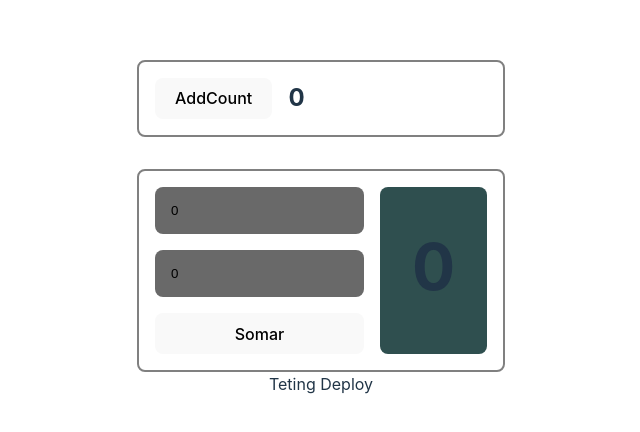
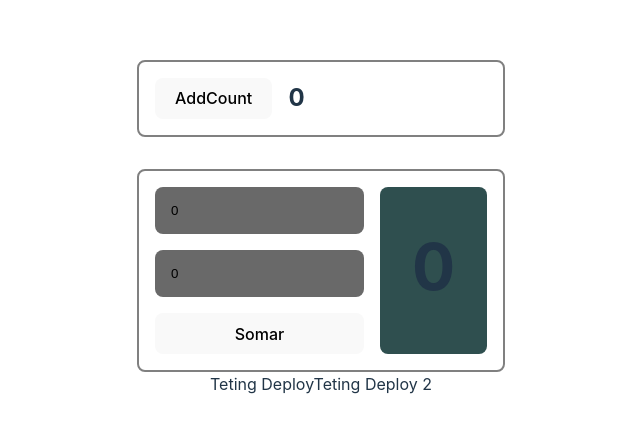
Before and after one commit to JhonesJhonatas/github-actions-tests, a React (Vite) app: page / in a window 1280 px wide. Shown: the part 172-604 px from the top of the page, without its empty margins (319-959 px from the left). Built offline with nearby package versions, Linux system fonts and the light colour scheme.

Commit message:
feat: add span

```diff
--- a/src/App.tsx
+++ b/src/App.tsx
@@ -10,6 +10,7 @@ function App() {
       <CountBox />
       <FormToSum />
       <span>Teting Deploy</span>
+      <span>Teting Deploy 2</span>
     </div>
   )
 }
```
